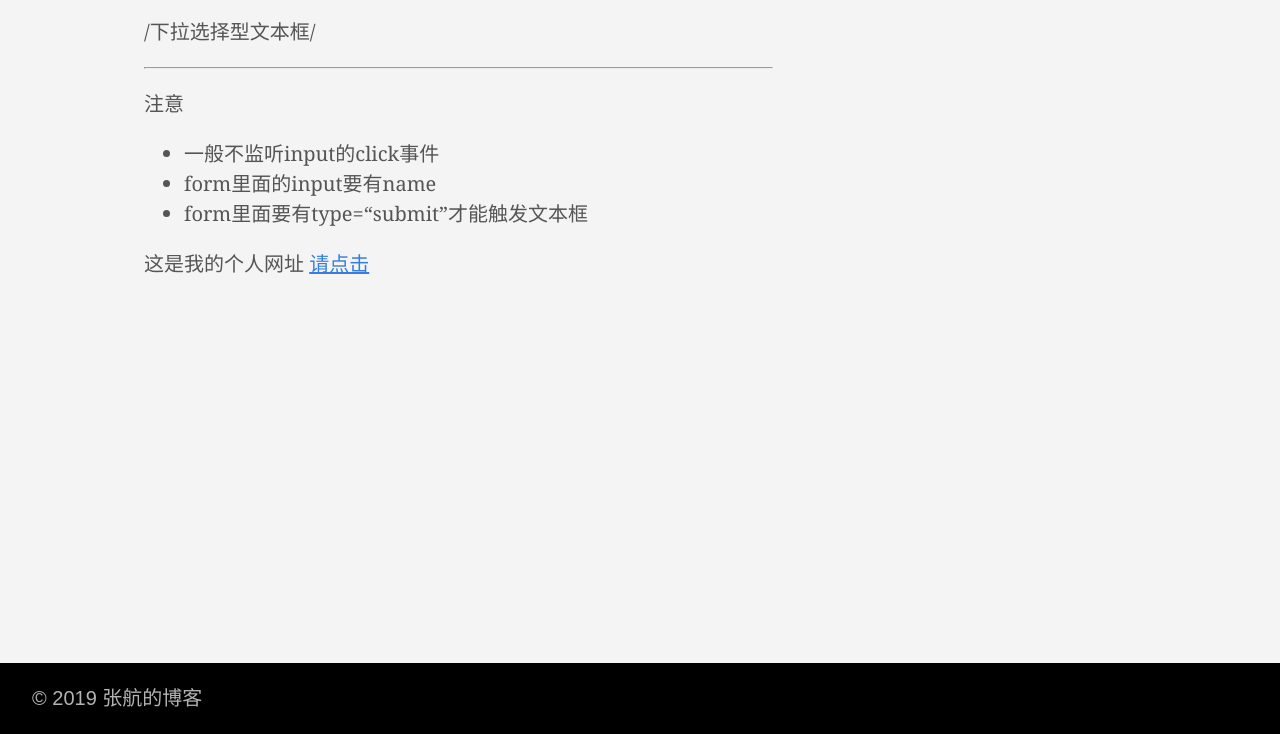
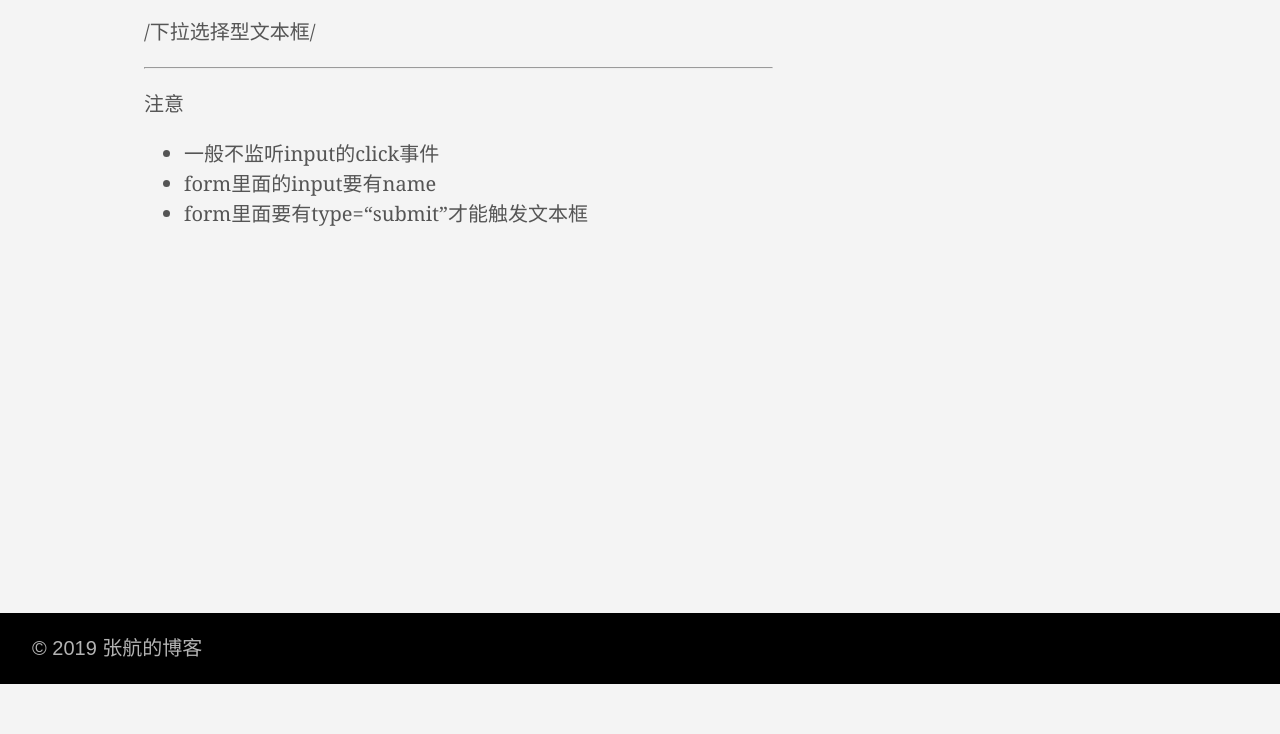
Before and after one commit to zhang4417/zhang4417.github.io, a plain HTML site: page posts/html常用标签/index.html in a window 1280 px wide. Shown: the part 5342-6076 px from the top of the page. After the commit the page ends 6026 px from the top, so only its background shows below. Drawn offline with Linux system fonts and the light colour scheme.

Commit message:
Update index.html

```diff
--- a/posts/html常用标签/index.html
+++ b/posts/html常用标签/index.html
@@ -309,8 +309,6 @@ table{table-layout:auto/fixed;}  /改变表格样式，auto是根据内容自动
 <li>form里面的input要有name</li>
 <li>form里面要有type=&ldquo;submit&rdquo;才能触发文本框</li>
 </ul>
-
-<p>这是我的个人网址 <a href="http://zhanghang.monster">请点击</a></p>
 <ul class="pa0">
 
 </ul>
```
